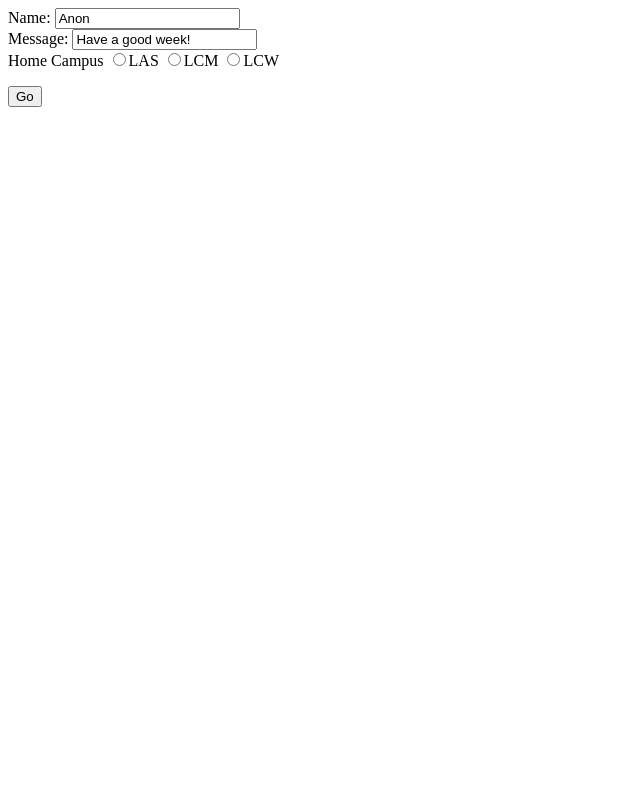
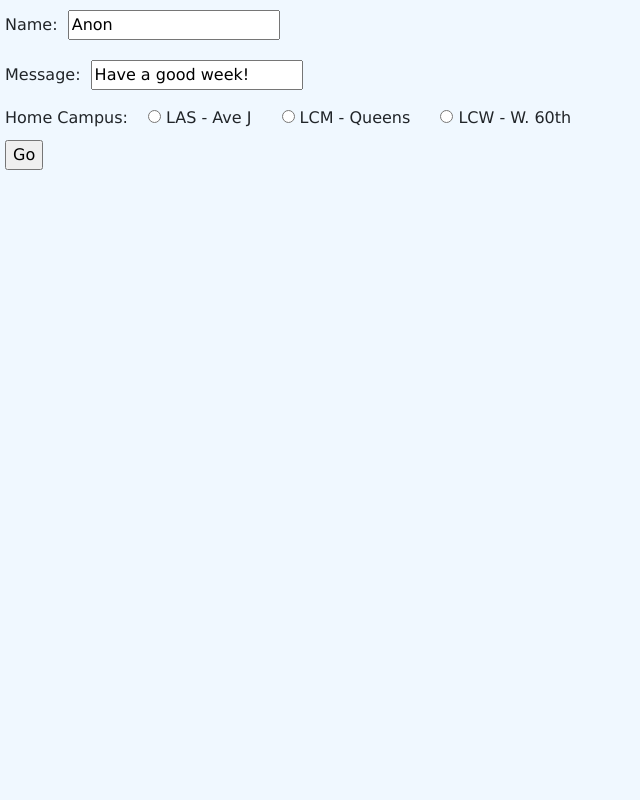
Before and after one commit to mintedtech/ResponseDemo, a Flask app: page / in a window 1280 px wide. Shown: the whole page, without its empty margins (0-640 px from the left). Run offline with Flask 2, Linux system fonts and the light colour scheme; some libraries are stand-ins or nearby versions.

Commit message:
Added sample CSS

```diff
--- /dev/null
+++ b/static/css/main.css
@@ -0,0 +1,34 @@
+/* Variables  */
+:root
+{
+    --small-margin: 5px;
+    --medium-margin: 10px;
+    --large-margin: 18px
+}
+
+/* Styles */
+body {
+    font-family: 'Lucida Grande', 'Lucida Sans Unicode', 'Geneva', 'Verdana', sans-serif;
+    background-color: aliceblue;
+}
+input, label
+{
+    margin: var(--small-margin);
+}
+
+h3
+{
+    margin-top: var(--large-margin);
+    margin-bottom: var(--large-margin);
+    color: deeppink;
+}
+#campus
+{
+    color: darkmagenta;
+}
+
+.radio
+{
+justify-content: right;
+margin: var(--medium-margin);
+}
--- a/templates/form.html
+++ b/templates/form.html
@@ -2,6 +2,10 @@
 <head>
     <meta charset="utf-8">
     <title>Test Form</title>
+
+    <link rel="stylesheet" href="https://stackpath.bootstrapcdn.com/bootstrap/4.4.0/css/bootstrap.min.css"
+          integrity="sha384-SI27wrMjH3ZZ89r4o+fGIJtnzkAnFs3E4qz9DIYioCQ5l9Rd/7UAa8DHcaL8jkWt" crossorigin="anonymous">
+    <link rel="stylesheet" , type="text/css" , href="../static/css/main.css">
 </head>
 <body>
 <form method="post" action="{{ url_for('hello') }}">
@@ -19,10 +23,10 @@
     <br/>
 
     <label>
-            Home Campus
-            <input type="radio" name="campus" value="LAS" required="required"/>LAS
-            <input type="radio" name="campus" value="LCM" required="required"/>LCM
-            <input type="radio" name="campus" value="LCM" required="required"/>LCW
+        Home Campus:
+        <span class="radio"><input type="radio" name="campus" value="LAS" required="required"/>LAS - Ave J</span>
+        <span class="radio"><input type="radio" name="campus" value="LCM" required="required"/>LCM - Queens</span>
+        <span class="radio"><input type="radio" name="campus" value="LCM" required="required"/>LCW - W. 60th</span>
     </label>
 
     <p><input type="submit" value="Go"/></p>
--- a/templates/greeting.html
+++ b/templates/greeting.html
@@ -2,10 +2,14 @@
 <head>
     <meta charset="utf-8">
     <title>Greeting</title>
+
+    <link rel="stylesheet" href="https://stackpath.bootstrapcdn.com/bootstrap/4.4.0/css/bootstrap.min.css"
+          integrity="sha384-SI27wrMjH3ZZ89r4o+fGIJtnzkAnFs3E4qz9DIYioCQ5l9Rd/7UAa8DHcaL8jkWt" crossorigin="anonymous">
+    <link rel="stylesheet" , type="text/css" , href="../static/css/main.css">
 </head>
 <body>
 <h2>Hi, {{ to }} </h2>
 <h3>Message: {{ say }} </h3>
-<p>Home Campus: {{ campus }}</p>
+<p id="campus">Home Campus: {{ campus }}</p>
 </body>
 </html>
```
Lines whose indentation alone changed are shown as unchanged.
